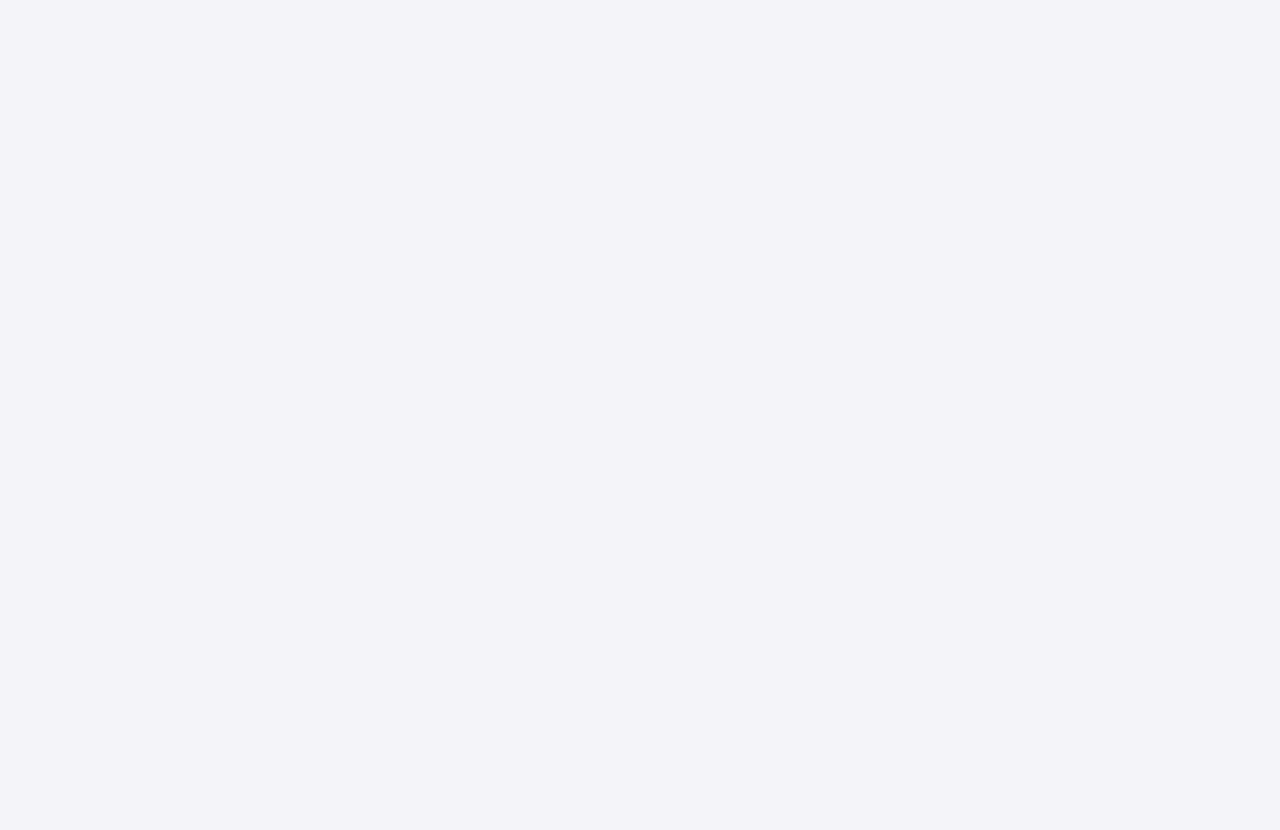
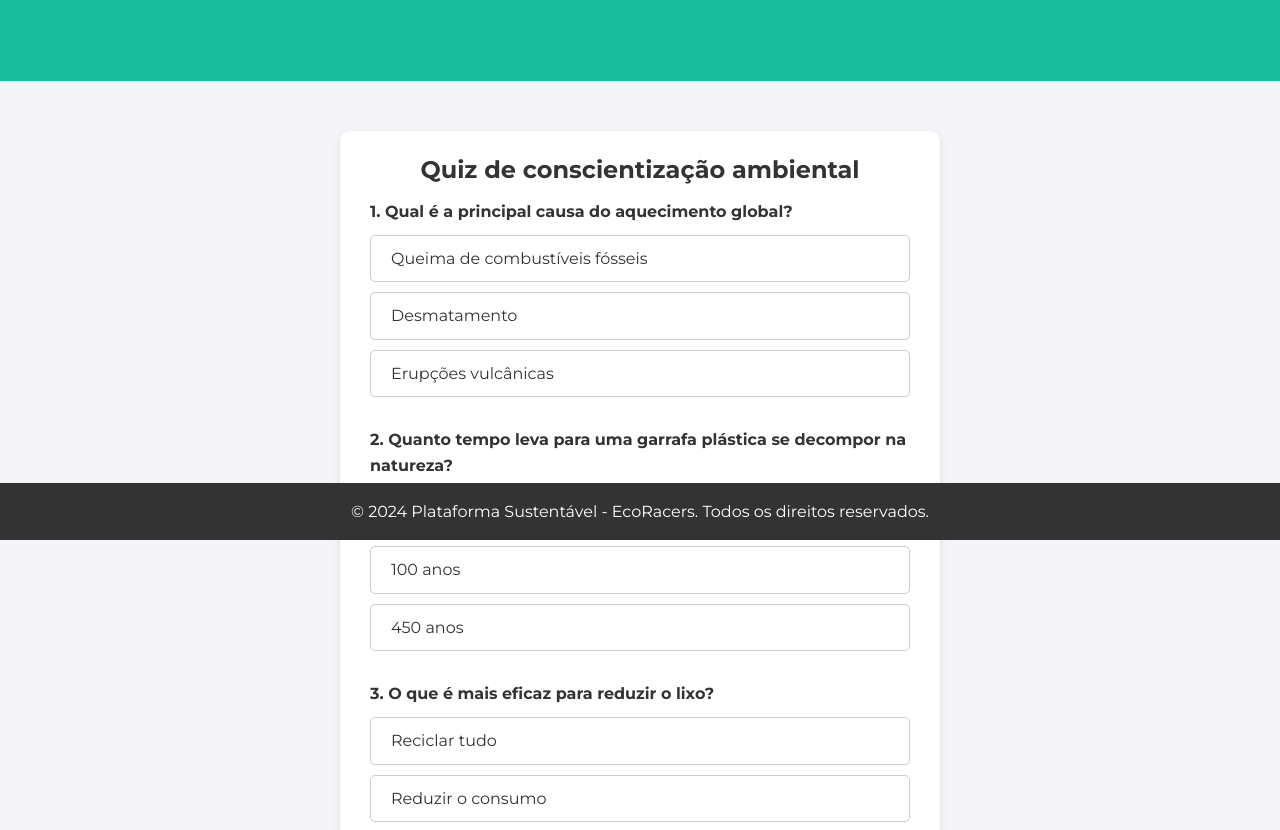
Before and after one commit to fcarvalhh/React---Global-Solutions, a React (Create React App) app: page /resources in a window 1280 px wide. Shown: the part 260-1090 px from the top of the page. Before the commit the page ends 800 px from the top, so only its background shows below. Built offline with nearby package versions, Linux system fonts and the light colour scheme.

Commit message:
Alt. partners e resources

```diff
--- a/src/App.css
+++ b/src/App.css
@@ -225,8 +225,14 @@ body {
 
 
 .question {
-  margin: 60px;
+  padding: 10px;
+  /* Adiciona um pequeno espaçamento */
+  border-radius: 5px;
+  /* Suaviza as bordas */
+  transition: background-color 0.3s ease;
+  /* Suaviza a mudança de cor */
 }
+
 
 
 
@@ -244,16 +250,8 @@ body {
   transition: background 0.3s;
 }
 
-.options li.correct {
-  background-color: #d4edda;
-  color: #155724;
-  border-color: #c3e6cb;
-}
-
-.options li.incorrect {
-  background-color: #f8d7da;
-  color: #721c24;
-  border-color: #f5c6cb;
+.options li:hover {
+  background: #c08b8b;
 }
 
 
@@ -384,6 +382,20 @@ footer {
 }
 
 /* Formatação do formulario até a linha 398*/
+
+
+
+.certa {
+  background-color: rgb(33, 155, 74);
+  color: white;
+}
+
+.errada {
+  background-color: rgb(202, 62, 62);
+  color: white;
+}
+
+
 
 .faleConosco {
   width: 60%;
--- a/src/components/Pages/Partners.jsx
+++ b/src/components/Pages/Partners.jsx
@@ -1,11 +1,44 @@
 import React from 'react';
 import '../../App.css';
+import sapLogo from '../../assets/imagens/sap-png.png';
+import fiaLogo from '../../assets/imagens/fia.png';
+import mahindraLogo from '../../assets/imagens/mahindra.png';
+import ultragazLogo from '../../assets/imagens/ultragaz.jpg';
+import ultracargoLogo from '../../assets/imagens/ultracargo.png';
 
 function Partners() {
     return (
         <div>
-            <h1>Parcerias</h1>
-            <p>Informações sobre nossos parceiros.</p>
+            <main>
+                <section className="hero">
+                    <h1>Parcerias</h1>
+                    <p>Ferramentas incríveis para ajudar na educação de <strong>Jovens</strong> e <strong>Crianças</strong></p>
+                </section>
+                <section className="features">
+                    <div className="card-container-partners">
+                        <div className="card-partners">
+                            <h3>SAP</h3>
+                            <img className="partner-logos" src={sapLogo} alt="SAP" />
+                        </div>
+                        <div className="card-partners">
+                            <h3>FIA</h3>
+                            <img className="partner-logos" src={fiaLogo} alt="FIA" />
+                        </div>
+                        <div className="card-partners">
+                            <h3>Mahindra</h3>
+                            <img className="partner-logos" src={mahindraLogo} alt="Mahindra" />
+                        </div>
+                        <div className="card-partners">
+                            <h3>Ultracargo</h3>
+                            <img className="partner-logos" src={ultracargoLogo} alt="Ultracargo" />
+                        </div>
+                        <div className="card-partners">
+                            <h3>Ultragaz</h3>
+                            <img className="partner-logos" src={ultragazLogo} alt="Ultragaz" />
+                        </div>
+                    </div>
+                </section>
+            </main>
         </div>
     );
 }
--- a/src/components/Pages/Resources.jsx
+++ b/src/components/Pages/Resources.jsx
@@ -1,12 +1,162 @@
-import React from 'react';
+import React, { useState } from 'react';
 import '../../App.css';
 
 function Resources() {
+    const [respostas, setRespostas] = useState({});
+
+    const checkAnswer = (indexPergunta, indexOpcao, correta) => {
+        setRespostas((prev) => ({
+            ...prev,
+            [`${indexPergunta}-${indexOpcao}`]: correta ? "certa" : "errada",
+        }));
+    };
+
     return (
-        <div>
-            <h1>Recursos</h1>
-            <p>Lista de recursos disponíveis.</p>
-        </div>
+        <main>
+            <section className="hero">
+                <h1>Recursos</h1>
+                <p>Perguntas para ajudar na educação de jovens e crianças!</p>
+            </section>
+            <div className="container">
+                <h2>Quiz de conscientização ambiental</h2>
+
+                <div className="question">
+                    <p>
+                        <strong>1. Qual é a principal causa do aquecimento global?</strong>
+                    </p>
+                    <ul className="options">
+                        <li onClick={() => checkAnswer(0, 0, true)} className={respostas["0-0"]}>
+                            Queima de combustíveis fósseis
+                        </li>
+                        <li onClick={() => checkAnswer(0, 1, false)} className={respostas["0-1"]}>
+                            Desmatamento
+                        </li>
+                        <li onClick={() => checkAnswer(0, 2, false)} className={respostas["0-2"]}>
+                            Erupções vulcânicas
+                        </li>
+                    </ul>
+                </div>
+
+                <div className="question">
+                    <p>
+                        <strong>2. Quanto tempo leva para uma garrafa plástica se decompor na natureza?</strong>
+                    </p>
+                    <ul className="options">
+                        <li onClick={() => checkAnswer(1, 0, false)} className={respostas["1-0"]}>
+                            50 anos
+                        </li>
+                        <li onClick={() => checkAnswer(1, 1, false)} className={respostas["1-1"]}>
+                            100 anos
+                        </li>
+                        <li onClick={() => checkAnswer(1, 2, true)} className={respostas["1-2"]}>
+                            450 anos
+                        </li>
+                    </ul>
+                </div>
+
+                <div className="question">
+                    <p>
+                        <strong>3. O que é mais eficaz para reduzir o lixo?</strong>
+                    </p>
+                    <ul className="options">
+                        <li onClick={() => checkAnswer(2, 0, false)} className={respostas["2-0"]}>
+                            Reciclar tudo
+                        </li>
+                        <li onClick={() => checkAnswer(2, 1, true)} className={respostas["2-1"]}>
+                            Reduzir o consumo
+                        </li>
+                        <li onClick={() => checkAnswer(2, 2, false)} className={respostas["2-2"]}>
+                            Comprar produtos biodegradáveis
+                        </li>
+                    </ul>
+                </div>
+
+                <div className="question">
+                    <p>
+                        <strong>4. Qual é a principal fonte de energia renovável utilizada no Brasil?</strong>
+                    </p>
+                    <ul className="options">
+                        <li onClick={() => checkAnswer(3, 0, true)} className={respostas["3-0"]}>
+                            Energia solar
+                        </li>
+                        <li onClick={() => checkAnswer(3, 1, false)} className={respostas["3-1"]}>
+                            Energia nuclear
+                        </li>
+                        <li onClick={() => checkAnswer(3, 2, false)} className={respostas["3-2"]}>
+                            Energia eólica
+                        </li>
+                    </ul>
+                </div>
+
+                <div className="question">
+                    <p>
+                        <strong>5. O que é a pegada de carbono?</strong>
+                    </p>
+                    <ul className="options">
+                        <li onClick={() => checkAnswer(4, 0, false)} className={respostas["4-0"]}>
+                            O total de recursos naturais consumidos por uma pessoa
+                        </li>
+                        <li onClick={() => checkAnswer(4, 1, true)} className={respostas["4-1"]}>
+                            A quantidade de gases do efeito estufa emitidos por uma pessoa ou atividade
+                        </li>
+                        <li onClick={() => checkAnswer(4, 2, false)} className={respostas["4-2"]}>
+                            O impacto ambiental causado pelo uso de plástico
+                        </li>
+                    </ul>
+                </div>
+
+                <div className="question">
+                    <p>
+                        <strong>6. O que pode ser feito para reduzir a poluição do ar?</strong>
+                    </p>
+                    <ul className="options">
+                        <li onClick={() => checkAnswer(5, 0, false)} className={respostas["5-0"]}>
+                            Aumentar o uso de carros particulares
+                        </li>
+                        <li onClick={() => checkAnswer(5, 1, true)} className={respostas["5-1"]}>
+                            Usar transporte público e reduzir o uso de veículos
+                        </li>
+                        <li onClick={() => checkAnswer(5, 2, false)} className={respostas["5-2"]}>
+                            Queimar mais combustíveis fósseis
+                        </li>
+                    </ul>
+                </div>
+
+                <div className="question">
+                    <p>
+                        <strong>7. O que é o desmatamento ilegal?</strong>
+                    </p>
+                    <ul className="options">
+                        <li onClick={() => checkAnswer(6, 0, true)} className={respostas["6-0"]}>
+                            Corte de árvores sem autorização legal
+                        </li>
+                        <li onClick={() => checkAnswer(6, 1, false)} className={respostas["6-1"]}>
+                            Corte de árvores para uso de madeira reciclada
+                        </li>
+                        <li onClick={() => checkAnswer(6, 2, false)} className={respostas["6-2"]}>
+                            Corte de árvores para replantio em outra área
+                        </li>
+                    </ul>
+                </div>
+
+                <div className="question">
+                    <p>
+                        <strong>8. Qual a principal consequência do uso excessivo de plásticos?</strong>
+                    </p>
+                    <ul className="options">
+                        <li onClick={() => checkAnswer(7, 0, true)} className={respostas["7-0"]}>
+                            Contaminação dos oceanos e vida marinha
+                        </li>
+                        <li onClick={() => checkAnswer(7, 1, false)} className={respostas["7-1"]}>
+                            Aquecimento global
+                        </li>
+                        <li onClick={() => checkAnswer(7, 2, false)} className={respostas["7-2"]}>
+                            Perda da biodiversidade nas florestas tropicais
+                        </li>
+                    </ul>
+                </div>
+            </div>
+        </main>
     );
 }
 
```
